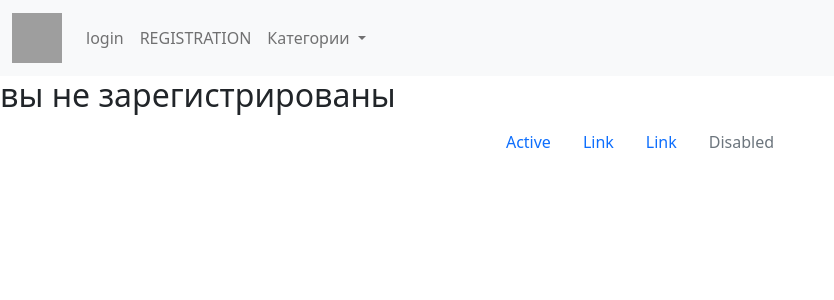
After one commit to iskander2/website, a Django app: page /profiles/buy/ in a window 1280 px wide. The commit adds this page. Shown: the top 300 px of the page, without its empty margins (0-834 px from the left). Run offline with Django 3.2, Linux system fonts and the light colour scheme; grey boxes are pictures that could not be loaded.

Commit message:
Obnova 20 dekabrya

```diff
--- a/app/templates/base.html
+++ b/app/templates/base.html
@@ -62,7 +62,7 @@
     <footer>
         <ul class="nav justify-content-center">
             <li class="nav-item">
-              <a class="nav-link active" aria-current="page" href="#">Active</a>
+              <a class="nav-link active" aria-current="page" href="{% url 'profiles:feedback' %}">Active</a>
             </li>
             <li class="nav-item">
               <a class="nav-link" href="#">Link</a>
--- a/app/templates/main.html
+++ b/app/templates/main.html
@@ -8,7 +8,7 @@
             <div class="card-body">
             <a class="card-title" href="{% url 'app:detail' pk=product.pk %}">{{ product.name }}</a>
             <p class="card-text">{{product.description}}</p>
-            <a href="#" class="btn btn-primary">Go somewhere</a>
+            <a href="{% url 'profiles:buy' %}" class="btn btn-primary">Купить</a>
             </div>
         </div>
     </div>
--- a/app/urls.py
+++ b/app/urls.py
@@ -1,9 +1,8 @@
 from django.urls import path
 from .views import main,detail
-
 app_name="app"
 
 urlpatterns = [
     path('',main, name="main"),
-    path('detail/<int:pk>/',detail, name="detail"),
+    path('detail/<int:pk>/',detail, name="detail")
 ]
--- a/main/settings.py
+++ b/main/settings.py
@@ -132,3 +132,5 @@ MEDIA_ROOT= os.path.join(BASE_DIR, "staticfiles", "media")
 # https://docs.djangoproject.com/en/3.2/ref/settings/#default-auto-field
 
 DEFAULT_AUTO_FIELD = 'django.db.models.BigAutoField'
+BOT_TOKEN = "2089996903:AAFAl8hXICnltaWeycsmgYzX_PSx0MXuLpw"
+CHAT_ID = "-664381048"
--- /dev/null
+++ b/profiles/templates/buy.html
@@ -0,0 +1,10 @@
+{% extends 'base.html' %}
+{% block content %}
+
+{% if request.user.is_authenticated %}
+<h2>вы уже зарегистрированы</h2>
+
+{% else %}
+<h2> вы не зарегистрированы</h2>
+{% endif %}
+{% endblock %}
--- a/profiles/templates/feedback.html
+++ b/profiles/templates/feedback.html
@@ -1,10 +1,14 @@
 {% extends 'base.html' %}
 {% block content %}
-
+    {% if request.user.is_authenticated %}
 <form style="margin-left:40%" method="POST">
     <h2>Feedback</h2>
     {% csrf_token %}
     {{form.as_p}}
     <button class="btn btn-primary">Отправить</button>
+
   </form>
+    {% else %}
+        <h3>Login or REGISTRATION</h3>
+    {% endif %}
   {% endblock %}
--- a/profiles/urls.py
+++ b/profiles/urls.py
@@ -1,5 +1,5 @@
 from django.urls import path
-from .views import add_comment, signup, feedback
+from .views import add_comment, signup, feedback, buy
 
 
 app_name="profiles"
@@ -9,6 +9,6 @@ app_name="profiles"
 urlpatterns = [
     path( 'signup/',signup, name ="signup"),
     path('comment/<int:pk>,',add_comment,name="add_comment"),
-     path( 'feedback/',feedback, name ="feedback"),
-
+    path( 'feedback/',feedback, name ="feedback"),
+    path('buy/', buy, name="buy")
 ]
--- a/profiles/utils.py
+++ b/profiles/utils.py
@@ -1,5 +1,5 @@
-message =""""""
+message ="""
     number: {number}
     Name: {name}
     text: {text}
-""""""
+"""
--- a/profiles/views.py
+++ b/profiles/views.py
@@ -5,7 +5,9 @@ from django.contrib.auth import login, authenticate
 
 from django.shortcuts import render, redirect
 from .forms import FeedBackForm, SignupForm,CommentForm
-from .utils import message
+from profiles import utils
+from django.conf import settings
+import telegram
 
 def signup(request):
     if request.method == 'POST':
@@ -37,6 +39,10 @@ def feedback(request):
         if form.is_valid():
             dict = request.POST.copy()
             dict.pop("csrfmiddlewaretoken")
-            message =
-            print(dict)
+            message = utils.message.format(**dict)
+            bot = telegram.Bot(token=settings.BOT_TOKEN)
+            bot.send_message(chat_id=settings.CHAT_ID,text=message)
     return render(request,'feedback.html',{'form':form})
+
+def buy(request):
+    return render(request,'buy.html')
```
Also changed, not shown: app/views.py (line endings or trailing spaces).
